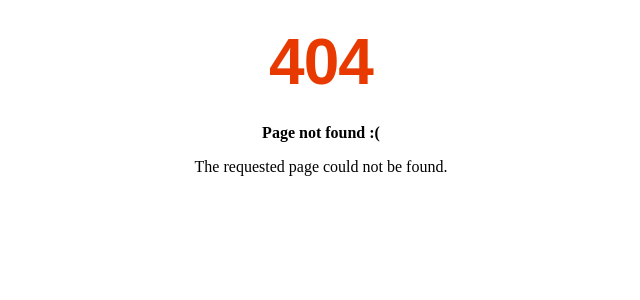
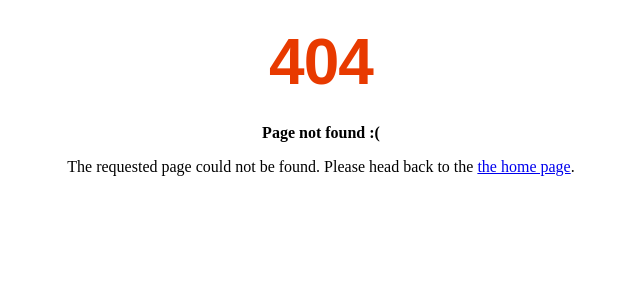
Before and after one commit to Frontaneria/frontaneria.github.io, a Jekyll site: the page built from 404.html, in a window 1280 px wide. Shown: the top 300 px of the page, without its empty margins (319-959 px from the left). Built offline with Jekyll 4.4.1, drawn with Linux system fonts in a browser that asks for light colours.

Commit message:
Added a link to the home page

```diff
--- a/404.html
+++ b/404.html
@@ -20,5 +20,5 @@ layout: default
   <h1>404</h1>
 
   <p><strong>Page not found :(</strong></p>
-  <p>The requested page could not be found.</p>
+  <p>The requested page could not be found. Please head back to the <a href="/">the home page</a>.</p>
 </div>
```
